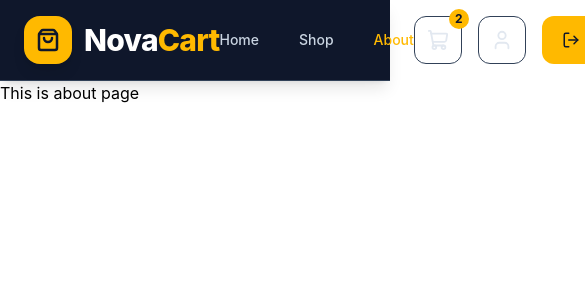
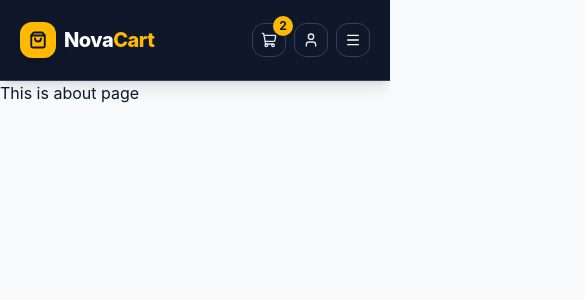
Before and after one commit to Saugata15/novacart, a React (Vite) app: page /about in a window 390 px wide. Shown: the top 300 px of the page, 585 px wide, since content can reach past the window. Built offline with nearby package versions, Linux system fonts and the light colour scheme; no server answers.

Commit message:
Banner created and Header responsiveness added

```diff
--- a/src/components/Header.jsx
+++ b/src/components/Header.jsx
@@ -1,31 +1,41 @@
-import { ShoppingBag, ShoppingCart, User, LogOut } from "lucide-react";
+import { useState } from "react";
+import {
+  ShoppingBag,
+  ShoppingCart,
+  User,
+  LogOut,
+  Menu,
+  X,
+} from "lucide-react";
 import { NavLink } from "react-router";
 
 const Header = () => {
+  const [isOpen, setIsOpen] = useState(false);
+
   const navStyle = ({ isActive }) =>
-    `relative text-sm font-medium transition duration-300 ${
-      isActive ? "text-amber-400" : "text-slate-300 hover:text-amber-400"
+    `relative text-md font-medium transition duration-300 ${
+      isActive
+        ? "text-amber-400"
+        : "text-slate-300 hover:text-amber-400"
     }`;
 
   return (
     <header className="sticky top-0 z-50 border-b border-slate-700 bg-slate-900 shadow-lg">
-      <div className="mx-auto flex h-20 max-w-7xl items-center justify-between px-6">
+      <div className="mx-auto flex h-20 max-w-7xl items-center justify-between px-5 lg:px-6">
         {/* Logo */}
-
-        <NavLink to="/" className="flex items-center gap-3">
-          <div className="flex h-12 w-12 items-center justify-center rounded-2xl bg-amber-400 text-slate-900 shadow-lg">
-            <ShoppingBag size={24} strokeWidth={2.5} />
+        <NavLink to="/" className="flex items-center gap-2 sm:gap-3">
+          <div className="flex h-9 w-9 sm:h-11 sm:w-11 items-center justify-center rounded-xl sm:rounded-2xl bg-amber-400 text-slate-900 shadow-lg">
+            <ShoppingBag className="h-4.5 w-4.5 md:h-5 md:w-5" strokeWidth={2.5} />
           </div>
 
-          <h1 className="text-3xl font-extrabold tracking-tight">
+          <h1 className="text-xl font-extrabold tracking-tight sm:text-3xl">
             <span className="text-white">Nova</span>
             <span className="text-amber-400">Cart</span>
           </h1>
         </NavLink>
 
-        {/* Navigation */}
-
-        <nav className="flex items-center gap-10">
+        {/* Desktop Navigation */}
+        <nav className="hidden items-center gap-8 lg:flex">
           <NavLink to="/" className={navStyle}>
             Home
           </NavLink>
@@ -40,31 +50,90 @@ const Header = () => {
         </nav>
 
         {/* Right */}
+        <div className="flex items-center gap-2 sm:gap-4">
+          {/* Cart */}
+          <button
+            className="relative rounded-xl border border-slate-700 p-2 sm:p-3 transition
+            hover:border-amber-400 hover:bg-slate-800"
+          >
+            <ShoppingCart className="text-slate-200 h-4 w-4 md:h-5 md:w-5 lg:h-6 lg:w-6"/>
 
-        <div className="flex items-center gap-4">
-          {/* Cart */}
-
-          <button className="relative rounded-xl border border-slate-700 p-3 transition hover:border-amber-400 hover:bg-slate-800">
-            <ShoppingCart className="text-slate-200" size={22} />
-
-            <span className="absolute -right-2 -top-2 flex h-5 w-5 items-center justify-center rounded-full bg-amber-400 text-xs font-bold text-slate-900">
+            <span
+              className="absolute -right-2 -top-2 flex h-5 w-5
+              items-center justify-center rounded-full
+              bg-amber-400 text-xs font-bold text-slate-900"
+            >
               2
             </span>
           </button>
 
           {/* Profile */}
-
-          <button className="rounded-xl border border-slate-700 p-3 transition hover:border-amber-400 hover:bg-slate-800">
-            <User className="text-slate-200" size={22} />
+          <button
+            className="rounded-xl border border-slate-700 p-2 sm:p-3 transition
+            hover:border-amber-400 hover:bg-slate-800"
+          >
+            <User className="text-slate-200 h-4 w-4 md:h-5 md:w-5 lg:h-6 lg:w-6" />
           </button>
 
-          {/* Logout */}
-
-          <button className="flex items-center gap-2 rounded-xl bg-amber-400 px-5 py-3 font-semibold text-slate-900 transition hover:bg-amber-500">
+          {/* Desktop Logout */}
+          <button
+            className="hidden items-center gap-2 rounded-xl bg-amber-400
+            px-5 py-3 font-semibold text-slate-900 transition
+            hover:bg-amber-500 lg:flex"
+          >
             <LogOut size={18} />
             Logout
           </button>
+
+          {/* Mobile Menu Button */}
+          <button
+            onClick={() => setIsOpen(!isOpen)}
+            className="rounded-xl border border-slate-700 p-2 sm:p-3 text-white transition hover:border-amber-400 hover:bg-slate-800 lg:hidden"
+          >
+            {isOpen ? <X className="h-4 w-4 md:h-5 md:w-5" /> : <Menu className="h-4 w-4 md:h-5 md:w-5" />}
+          </button>
         </div>
+      </div>
+
+      {/* Mobile Menu */}
+      <div
+        className={`overflow-hidden bg-slate-900 transition-all duration-300 lg:hidden ${
+          isOpen ? "max-h-96 border-t border-slate-700" : "max-h-0"
+        }`}
+      >
+        <nav className="flex flex-col px-6 py-6">
+          <NavLink
+            to="/"
+            onClick={() => setIsOpen(false)}
+            className={`${navStyle({ isActive: false })} py-3`}
+          >
+            Home
+          </NavLink>
+
+          <NavLink
+            to="/shop"
+            onClick={() => setIsOpen(false)}
+            className={`${navStyle({ isActive: false })} py-3`}
+          >
+            Shop
+          </NavLink>
+
+          <NavLink
+            to="/about"
+            onClick={() => setIsOpen(false)}
+            className={`${navStyle({ isActive: false })} py-3`}
+          >
+            About
+          </NavLink>
+
+          <button
+            className="mt-6 flex items-center justify-center gap-2 rounded-xl
+            bg-amber-400 px-5 py-3 font-semibold text-slate-900"
+          >
+            <LogOut size={18} />
+            Logout
+          </button>
+        </nav>
       </div>
     </header>
   );
--- a/src/index.css
+++ b/src/index.css
@@ -1 +1,14 @@
 @import "tailwindcss";
+
+@import url("https://fonts.googleapis.com/css2?family=Barlow:ital,wght@0,100;0,200;0,300;0,400;0,500;0,600;0,700;0,800;0,900;1,100;1,200;1,300;1,400;1,500;1,600;1,700;1,800;1,900&family=Inter:ital,opsz,wght@0,14..32,100..900;1,14..32,100..900&display=swap");
+
+@theme {
+  --font-heading: "Barlow", sans-serif;
+  --font-body: "Inter", sans-serif;
+}
+
+body {
+  font-family: "Inter", sans-serif;
+  background: #f8fafc;
+  color: #0f172a;
+}
--- /dev/null
+++ b/src/pages/Hero.jsx
@@ -0,0 +1,131 @@
+import React from "react";
+import {
+  ArrowRight,
+  Star,
+  ShieldCheck,
+  Truck,
+  ShoppingBag,
+} from "lucide-react";
+
+const Hero = () => {
+  return (
+    <section className="relative overflow-hidden bg-slate-950">
+      {/* Glow Effects */}
+      <div className="absolute -left-40 top-10 h-96 w-96 rounded-full bg-amber-400/10 blur-[120px]" />
+      <div className="absolute right-0 top-40 h-112 w-md rounded-full bg-yellow-500/10 blur-[140px]" />
+
+      <div className="relative mx-auto max-w-7xl px-5 py-12 md:py-20">
+        <div className="grid items-center gap-14 sm:gap-16 lg:grid-cols-2">
+          {/* LEFT */}
+
+          <div>
+            <div className="mb-5 inline-flex items-center gap-2 rounded-full border border-amber-400/30
+             bg-amber-400/10 px-4 py-2 text-xs font-medium text-amber-400 backdrop-blur-sm sm:px-5 sm:text-sm">
+              <Star size={16} fill="currentColor" />
+              New Collection 2026
+            </div>
+
+            <h1 className="font-heading text-4xl font-bold leading-tight text-white md:text-5xl lg:text-6xl">
+              Discover{" "}
+              <span className="bg-gradient-to-r from-amber-300 to-yellow-500 bg-clip-text text-transparent">
+                Premium
+              </span>
+              <br />
+              Products For
+              <br />
+              Every Lifestyle.
+            </h1>
+
+            <p className="mt-4 sm:mt-8 max-w-xl text-base sm:text-lg leading-7 sm:leading-8 text-slate-300">
+              Shop thousands of premium products from trusted brands with
+              lightning-fast delivery, secure checkout and unbeatable prices.
+            </p>
+
+            <div className="mt-6 sm:mt-10 flex flex-wrap gap-5">
+              <button className="flex items-center justify-center gap-2 rounded-xl bg-amber-400 px-6 py-3 font-semibold text-slate-900 transition hover:scale-105 hover:bg-amber-500 sm:px-7 sm:py-4">
+                Shop Now
+                <ArrowRight size={18} />
+              </button>
+
+              <button className="rounded-xl border border-slate-700 bg-white/5 px-6 py-3.5 font-semibold text-white backdrop-blur-sm transition hover:border-amber-400 hover:text-amber-400 sm:px-7 sm:py-4">
+                Browse Products
+              </button>
+            </div>
+
+            {/* Stats */}
+
+            <div className="mt-10 grid grid-cols-1 gap-4 sm:grid-cols-3">
+              <div className="rounded-2xl border border-slate-700 px-5 py-5 text-center">
+                <h2 className="font-heading text-3xl font-bold text-white pb-2">
+                  20K+
+                </h2>
+                <p className="text-slate-400 text-sm">Happy Customers</p>
+              </div>
+
+              <div className="rounded-2xl border border-slate-700 px-5 py-5 text-center">
+                <h2 className="font-heading text-3xl font-bold text-white pb-2">
+                  5K+
+                </h2>
+                <p className="text-slate-400 text-sm">Products</p>
+              </div>
+
+              <div className="rounded-2xl border border-slate-700 px-5 py-5 text-center">
+                <h2 className="font-heading text-3xl font-bold text-white pb-2">
+                  99%
+                </h2>
+                <p className="text-slate-400 text-sm">Positive Reviews</p>
+              </div>
+            </div>
+          </div>
+
+          {/* RIGHT */}
+
+          <div className="relative flex justify-center">
+            {/* Main Product Card */}
+
+            <div className="relative w-full max-w-[340px] rounded-[28px] border border-white/10 bg-white/5 p-6 shadow-2xl backdrop-blur-xl sm:p-8">
+              <div className="mx-auto flex h-44 w-44 items-center justify-center rounded-full bg-gradient-to-br from-amber-300 to-yellow-500 shadow-2xl shadow-amber-400/30 sm:h-56 sm:w-56">
+                <ShoppingBag
+                  strokeWidth={1.6}
+                  className="h-20 w-20 text-slate-900 sm:h-28 sm:w-28"
+                />
+              </div>
+
+              <h3 className="mt-8 text-center text-2xl font-semibold text-white">
+                NovaCart Exclusive
+              </h3>
+
+              <p className="mt-3 text-center text-slate-400">
+                Premium Shopping Experience
+              </p>
+
+              <button className="mt-8 w-full rounded-xl bg-amber-400 py-3 font-semibold text-slate-900 transition hover:bg-amber-500">
+                Explore Collection
+              </button>
+            </div>
+
+            {/* Floating Card */}
+
+            <div className="absolute left-0 top-2 hidden sm:block lg:-left-6 lg:top-10 rounded-2xl border border-white/10 bg-slate-900/80 p-5 backdrop-blur-lg shadow-xl">
+              <ShieldCheck className="mb-3 h-6 w-6 text-amber-400 lg:h-7 lg:w-7" />
+              <h4 className="font-semibold text-white">Secure Payments</h4>
+              <p className="mt-1 text-sm text-slate-400">
+                100% Protected Checkout
+              </p>
+            </div>
+
+            {/* Floating Card */}
+
+            <div className="absolute right-0 bottom-2 hidden sm:block lg:-right-6 lg:bottom-10 rounded-2xl border border-white/10 bg-slate-900/80 p-5 backdrop-blur-lg shadow-xl">
+              <Truck className="mb-3 h-6 w-6 text-amber-400 lg:h-7 lg:w-7" />
+              <h4 className="font-semibold text-white">Free Delivery</h4>
+              <p className="mt-1 text-sm text-slate-400">On orders above $99</p>
+            </div>
+          </div>
+        </div>
+      </div>
+    </section>
+  );
+};
+
+export default Hero;
--- a/src/pages/Home.jsx
+++ b/src/pages/Home.jsx
@@ -1,12 +1,15 @@
 import React, { useContext } from 'react'
 import ProductContext from '../context/ProductContext'
+import Hero from './Hero';
 
 const Home = () => {
     const { products, loading, error } = useContext(ProductContext);
 
   return (
-    <div className='bg-[#0D0D0D] w-full min-h-screen'>
-
+    <div className='bg-slate-900 w-full min-h-screen'>
+      <div className=''>
+        <Hero/>
+      </div>
     </div>
   )
 }
```
